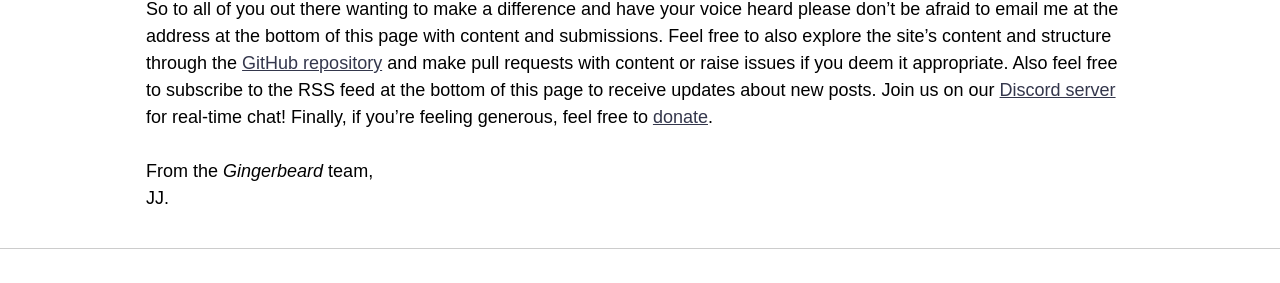
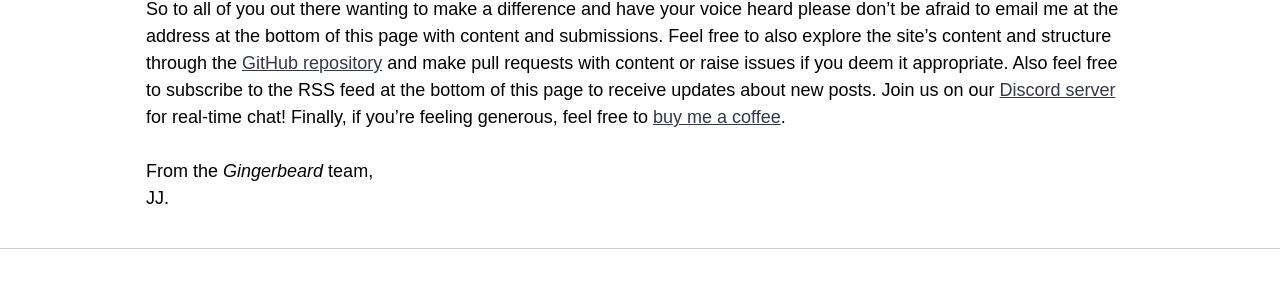
Before and after one commit to hori-kun/blog, a Jekyll site: the page built from about.md, in a window 1280 px wide. Shown: the part 1093-1376 px from the top of the page. Built offline with Jekyll 4.4.1, drawn with Linux system fonts in a browser that asks for light colours; nearby versions of some CDN libraries; a script that is not in the unit is left out.

Commit message:
Change donate link to BMC

```diff
--- a/about.md
+++ b/about.md
@@ -12,7 +12,7 @@ I’m excited by this opportunity and I hope people get behind the cause. Mental
 
 I think given the ability to write we're in a special position to really show people what it’s like to live with, or around, debilitating mental health issues. I think it’s important we get the message out there even if it does come over as a ‘wall of text.’ These writings of ours need to create a message for the general population that we are real people with real needs, not ‘raving lunatics,’ and even then these most vulnerable people need the most love and nurturing.
 
-So to all of you out there wanting to make a difference and have your voice heard please don’t be afraid to email me at the address at the bottom of this page with content and submissions. Feel free to also explore the site’s content and structure through the [GitHub repository](https://github.com/jjingram/gingerbeard.org) and make pull requests with content or raise issues if you deem it appropriate. Also feel free to subscribe to the RSS feed at the bottom of this page to receive updates about new posts. Join us on our [Discord server](https://discord.gg/HzmTKJe) for real-time chat! Finally, if you're feeling generous, feel free to [donate](https://paypal.me/jarrodjeffreyingram).
+So to all of you out there wanting to make a difference and have your voice heard please don’t be afraid to email me at the address at the bottom of this page with content and submissions. Feel free to also explore the site’s content and structure through the [GitHub repository](https://github.com/jjingram/gingerbeard.org) and make pull requests with content or raise issues if you deem it appropriate. Also feel free to subscribe to the RSS feed at the bottom of this page to receive updates about new posts. Join us on our [Discord server](https://discord.gg/HzmTKJe) for real-time chat! Finally, if you're feeling generous, feel free to [buy me a coffee](buymeacoff.ee/mv1LaJA).
 
 From the *Gingerbeard* team,<br>
 JJ.
```
